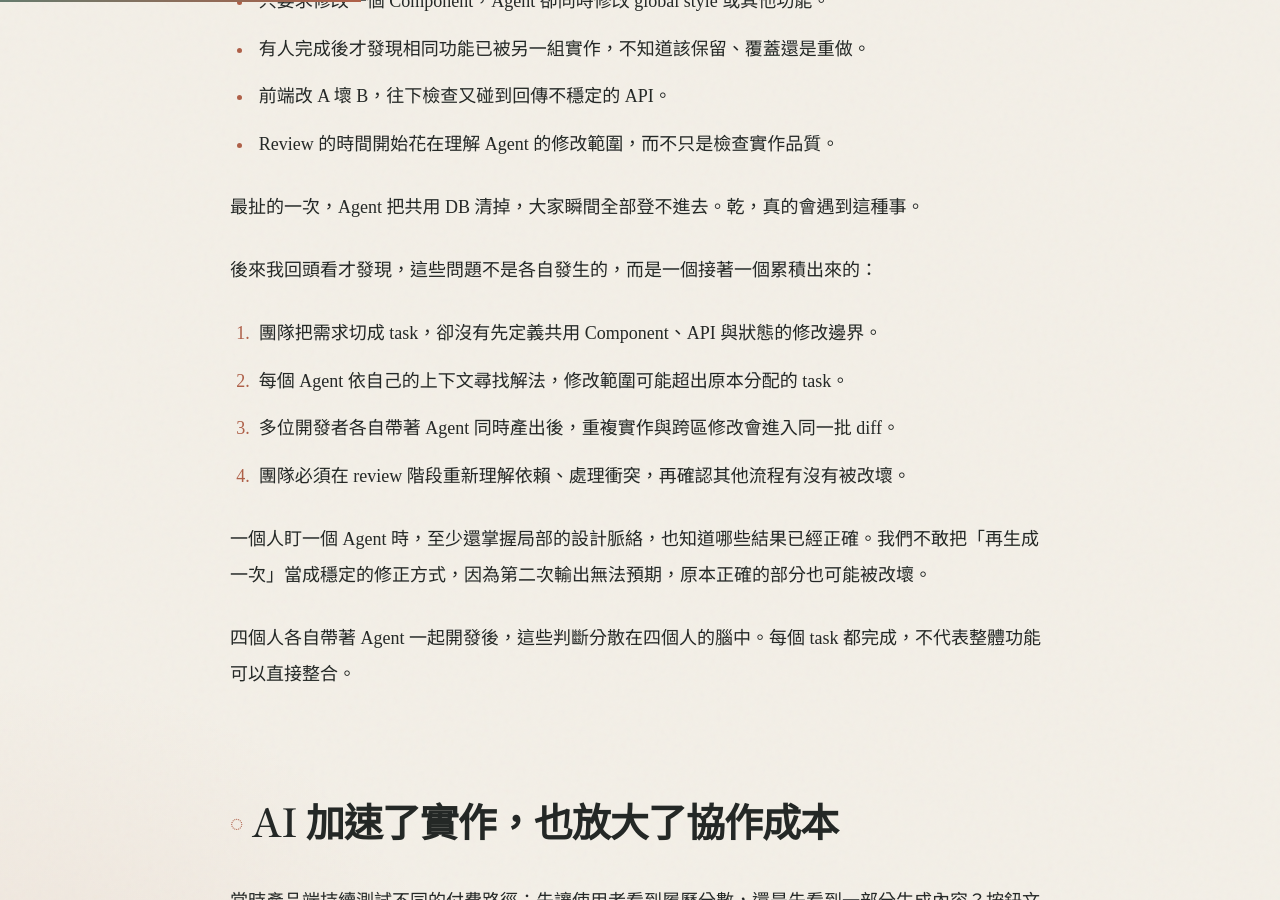
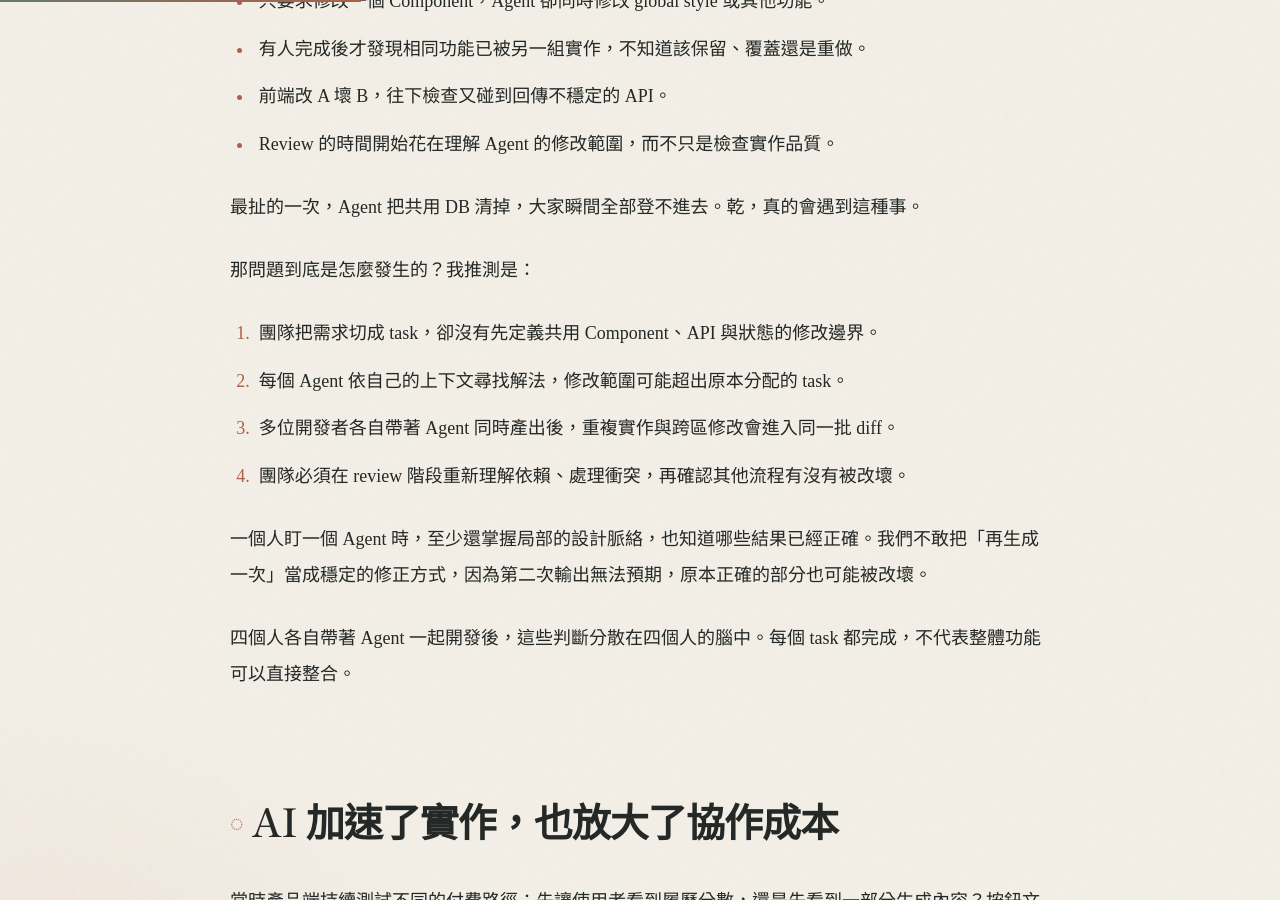
Before and after one commit to coomySF/coomySF.github.io, a Jekyll site: the page built from _posts/2026-08-05-ai-agents-team-integration.md, in a window 1280 px wide and 900 px high, scrolled down 1402 px. Built offline with Jekyll 4.4.1, drawn with Linux system fonts in a browser that asks for light colours.

Commit message:
frame causal chain as a hypothesis

```diff
--- a/_posts/2026-08-05-ai-agents-team-integration.md
+++ b/_posts/2026-08-05-ai-agents-team-integration.md
@@ -26,7 +26,7 @@ AI 在 POC 前期確實很好用。問題出現在四個人各自帶著 Agent，
 
 最扯的一次，Agent 把共用 DB 清掉，大家瞬間全部登不進去。乾，真的會遇到這種事。
 
-後來我回頭看才發現，這些問題不是各自發生的，而是一個接著一個累積出來的：
+那問題到底是怎麼發生的？我推測是：
 
 1. 團隊把需求切成 task，卻沒有先定義共用 Component、API 與狀態的修改邊界。
 2. 每個 Agent 依自己的上下文尋找解法，修改範圍可能超出原本分配的 task。
```
